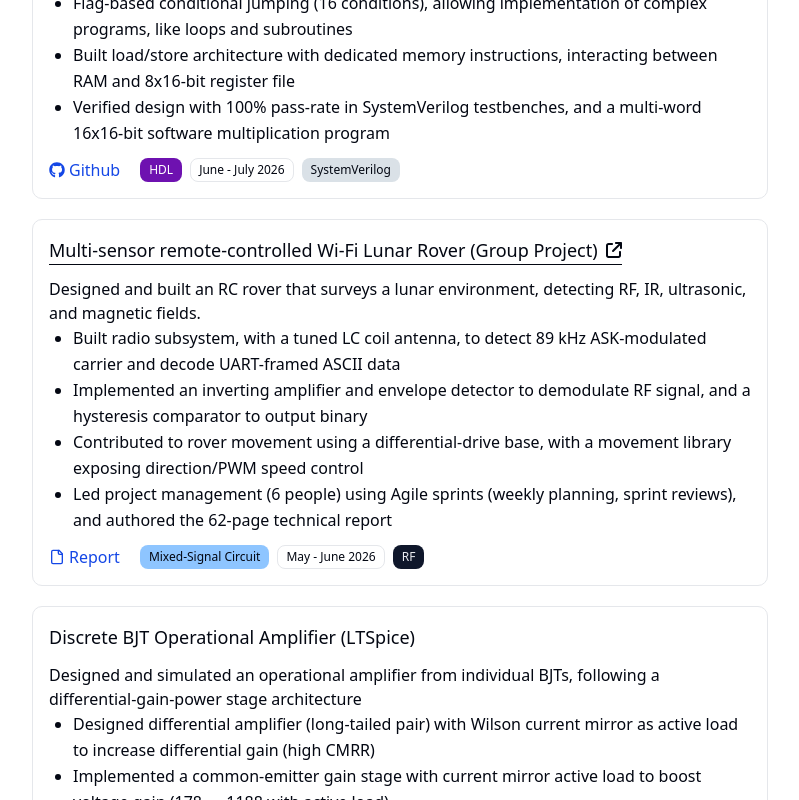
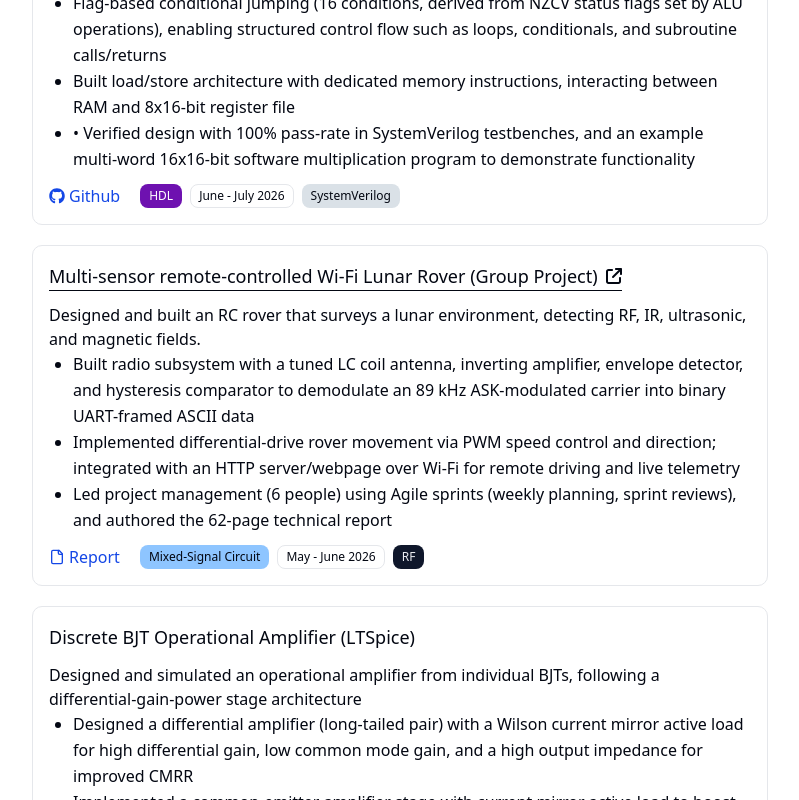
Before and after one commit to m-bleasdale/mbleasdale.com, a Next.js app: page / in a window 1280 px wide. Shown: the part 1860-2660 px from the top of the page, without its empty margins (240-1039 px from the left). Built offline with nearby package versions, Linux system fonts and the light colour scheme.

Commit message:
updated bullets to match cv

```diff
--- a/src/app/page.js
+++ b/src/app/page.js
@@ -58,9 +58,9 @@ export default function Home() {
 					description="16-bit Harvard-architecture RISC CPU in SystemVerilog with custom ISA, following the design principles of ARM architecture"
 					bullets={[
 						"Implemented 8 ALU operations (arithmetic, logical, shift) and a flag system (NZCV) that supports jumps and carry-chained operations",
-						"Flag-based conditional jumping (16 conditions), allowing implementation of complex programs, like loops and subroutines",
+						"Flag-based conditional jumping (16 conditions, derived from NZCV status flags set by ALU operations), enabling structured control flow such as loops, conditionals, and subroutine calls/returns",
 						"Built load/store architecture with dedicated memory instructions, interacting between RAM and 8x16-bit register file",
-						"Verified design with 100% pass-rate in SystemVerilog testbenches, and a multi-word 16x16-bit software multiplication program"
+						"•	Verified design with 100% pass-rate in SystemVerilog testbenches, and an example multi-word 16x16-bit software multiplication program to demonstrate functionality"
 					]}
 					type="HDL"
 					date="June - July 2026"
@@ -72,9 +72,8 @@ export default function Home() {
 					title="Multi-sensor remote-controlled Wi-Fi Lunar Rover (Group Project)"
 					description="Designed and built an RC rover that surveys a lunar environment, detecting RF, IR, ultrasonic, and magnetic fields."
 					bullets={[
-						"Built radio subsystem, with a tuned LC coil antenna, to detect 89 kHz ASK-modulated carrier and decode UART-framed ASCII data",
-						"Implemented an inverting amplifier and envelope detector to demodulate RF signal, and a hysteresis comparator to output binary",
-						"Contributed to rover movement using a differential-drive base, with a movement library exposing direction/PWM speed control",
+						"Built radio subsystem with a tuned LC coil antenna, inverting amplifier, envelope detector, and hysteresis comparator to demodulate an 89 kHz ASK-modulated carrier into binary UART-framed ASCII data",
+						"Implemented differential-drive rover movement via PWM speed control and direction; integrated with an HTTP server/webpage over Wi-Fi for remote driving and live telemetry",
 						"Led project management (6 people) using Agile sprints (weekly planning, sprint reviews), and authored the 62-page technical report"
 					]}
 					type="Mixed-Signal Circuit"
@@ -87,10 +86,10 @@ export default function Home() {
 					title="Discrete BJT Operational Amplifier (LTSpice)"
 					description="Designed and simulated an operational amplifier from individual BJTs, following a differential-gain-power stage architecture"
 					bullets={[
-						"Designed differential amplifier (long-tailed pair) with Wilson current mirror as active load to increase differential gain (high CMRR)",
-						"Implemented a common-emitter gain stage with current mirror active load to boost voltage gain (178 → 1188 with active load)",
-						"Developed class AB power amplifier output stage with push-pull transistors to increase output current and reduce crossover distortion",
-						"Diagnosed high-frequency instability via AC analysis of phase response (negative phase margin), stabilised with a compensation capacitor"
+						"Designed a differential amplifier (long-tailed pair) with a Wilson current mirror active load for high differential gain, low common mode gain, and a high output impedance for improved CMRR",
+						"Implemented a common-emitter amplifier stage with current mirror active load to boost voltage gain (178 → 1188 with active load)",
+						"Developed class AB push-pull power amplifier to increase output current and reduce crossover distortion",
+						"Diagnosed high-frequency instability via AC analysis of phase response (negative phase margin); stabilised with a compensation capacitor to bypass common-emitter stage at high frequencies"
 					]}
 					type="Analogue Circuit"
 					date="February - March 2026"
```
